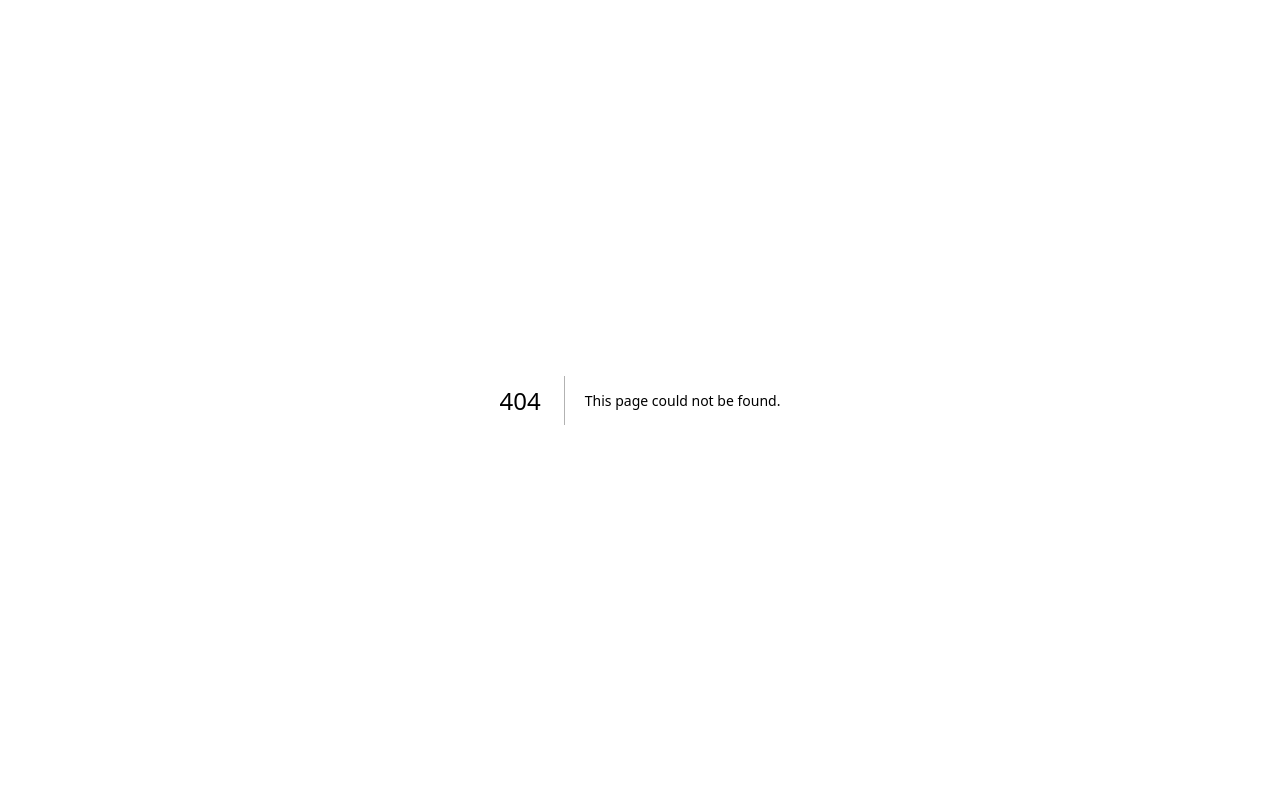
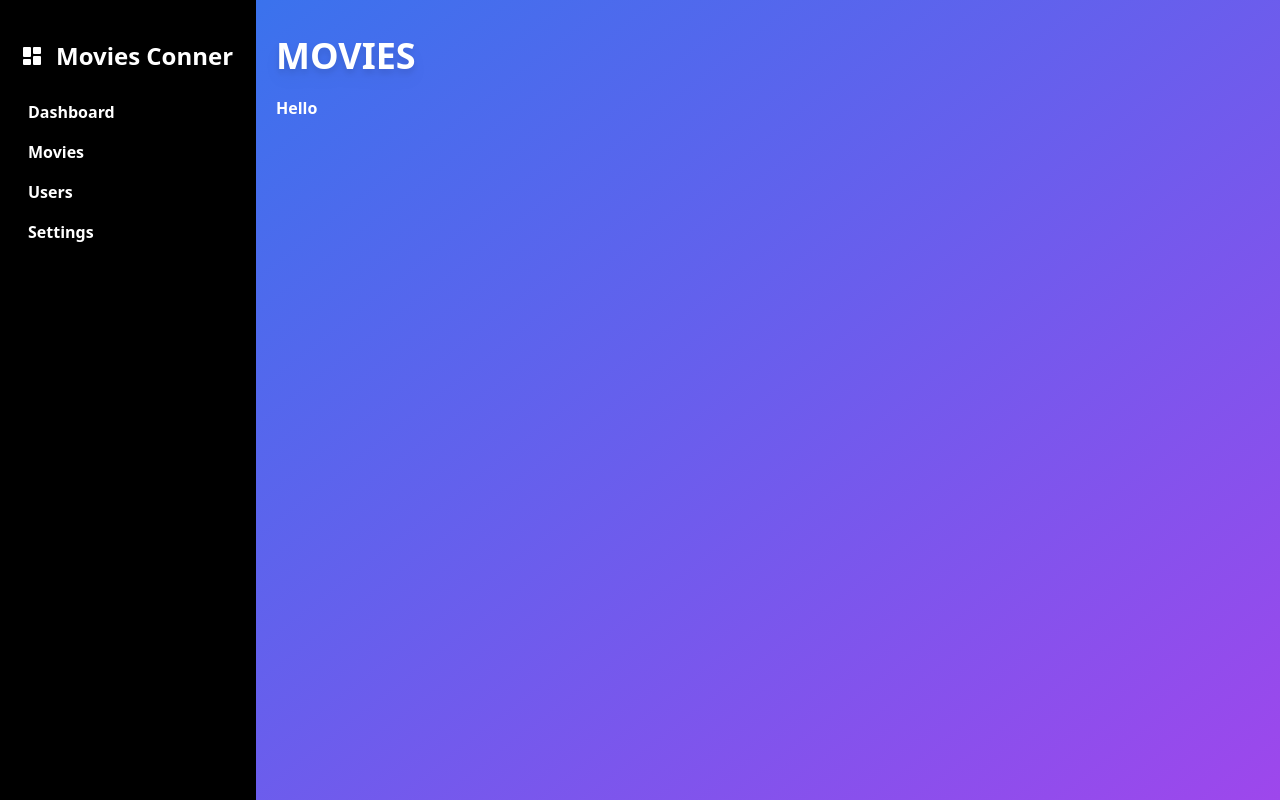
Before and after one commit to Thinmyatkhine/movie-app, a Next.js app: page /dashboard/movies in a window 1280 px wide. Before the commit this address had no page. Built offline with nearby package versions, Linux system fonts and the light colour scheme.

Commit message:
Feat: add DashboardLayout

```diff
--- /dev/null
+++ b/components/DashboardLayout.tsx
@@ -0,0 +1,57 @@
+import IconStatus from "@/components/IconStatus";
+import clsx from "clsx";
+import Link from "next/link";
+import { useRouter } from "next/router";
+import { BiSolidCameraMovie, BiSolidDashboard, BiSolidUser } from "react-icons/bi";
+
+interface DashboardDetailProps {
+    children: any;
+}
+const links = [
+    {
+      label: "Dashboard",
+      url: "/dashboard",
+    },
+    {
+      label: "Movies",
+      url: "/dashboard/movies",
+    },
+    {
+      label: "Users",
+      url: "/dashboard/users",
+    },
+    {
+      label: "Settings",
+      url: "/dashboard/settings",
+    },
+  ];
+const DashboardLayout: React.FC<DashboardDetailProps> = ({children}) => {
+    const router = useRouter();
+    const slug = router.query?.slug;
+    return (
+    <main className="flex flex-row w-screen h-screen overflow-hidden">
+    <div className="flex flex-col overflow-y-auto w-[20%] h-screen bg-black text-white">
+      <h3 className="flex items-center p-5 mt-5 font-bold text-2xl gap-3">
+        <BiSolidDashboard /> Movies Conner
+      </h3>
+      {links.map((item) => (
+        <Link
+          className="w-full px-7 py-2 text-md font-bold hover:text-black hover:bg-slate-50"
+          href={item.url}
+          key={item.label}
+        >
+          {item.label}
+        </Link>
+      ))}
+    </div>
+    <div className={clsx(
+      "w-[80%] h-screen flex flex-col p-5 pt-9",
+      "text-white font-bold bg-gradient-to-br from-blue-600/90 to-purple-600/90"
+    )}>
+      <h1 className="text-4xl drop-shadow-lg mb-5 uppercase">{slug}</h1>
+      {children}
+    </div>
+  </main> );
+}
+
+export default DashboardLayout;
--- /dev/null
+++ b/pages/dashboard/[slug].tsx
@@ -0,0 +1,20 @@
+import DashboardLayout from "@/components/DashboardLayout";
+import IconStatus from "@/components/IconStatus";
+import clsx from "clsx";
+import Link from "next/link";
+import { useRouter } from "next/router";
+import { BiSolidCameraMovie, BiSolidDashboard, BiSolidUser } from "react-icons/bi";
+
+interface DashboardDetailProps {
+
+}
+
+const DashboardDetail: React.FC<DashboardDetailProps> = () => {
+
+    return (
+        <DashboardLayout>
+            Hello
+        </DashboardLayout>
+    )}
+
+export default DashboardDetail;
--- a/pages/dashboard/index.tsx
+++ b/pages/dashboard/index.tsx
@@ -4,57 +4,21 @@ import Link from "next/link";
 import { BiSolidCameraMovie, BiSolidDashboard, BiSolidUser } from "react-icons/bi";
 import { AiFillSetting } from "react-icons/ai";
 import IconStatus from "@/components/IconStatus";
+import DashboardLayout from "@/components/DashboardLayout";
 
 interface DashboardProps {}
 
-const links = [
-  {
-    label: "Dashboard",
-    url: "/dashboard",
-  },
-  {
-    label: "Movies",
-    url: "/dashboard",
-  },
-  {
-    label: "Users",
-    url: "/dashboard",
-  },
-  {
-    label: "Settings",
-    url: "/dashboard",
-  },
-];
+
 
 const Dashboard: React.FC<DashboardProps> = () => {
   return (
-    <main className="flex flex-row w-screen h-screen overflow-hidden">
-      <div className="flex flex-col overflow-y-auto w-[20%] h-screen bg-black text-white">
-        <h3 className="flex items-center p-5 mt-5 font-bold text-2xl gap-3">
-          <BiSolidDashboard /> Movies Conner
-        </h3>
-        {links.map((item) => (
-          <Link
-            className="w-full px-7 py-2 text-md font-bold hover:text-black hover:bg-slate-50"
-            href={item.url}
-            key={item.label}
-          >
-            {item.label}
-          </Link>
-        ))}
-      </div>
-      <div className={clsx(
-        "w-[80%] h-screen flex flex-col p-5 pt-9",
-        "text-white font-bold bg-gradient-to-br from-blue-600/90 to-purple-600/90"
-      )}>
-        <h1 className="text-4xl drop-shadow-lg mb-5">Dashboard</h1>
-        <div className="w-full flex gap-5">
+   <DashboardLayout>
+      <div className="w-full flex gap-5">
           <IconStatus icon={<BiSolidCameraMovie />} label="movies" total="10"/>
           <IconStatus icon={<BiSolidUser />} label="users" total="20"/>
           <IconStatus icon={<AiFillSetting />} label="settings" total="50"/>
         </div>
-      </div>
-    </main>
+   </DashboardLayout>
   );
 };
 
--- a/pages/index.tsx
+++ b/pages/index.tsx
@@ -20,7 +20,7 @@ export default function Home(){
       <div className="flex flex-col justify-center items-center gap-4">
         {movie.map((item :any) =>(
           <div key={item.id}>
-            <h1 className="font-bold text-xl ">{item.name}</h1>
+            <h1 className="font-bold text-xl">{item.name}</h1>
           </div>
         ))}
       </div>
```
